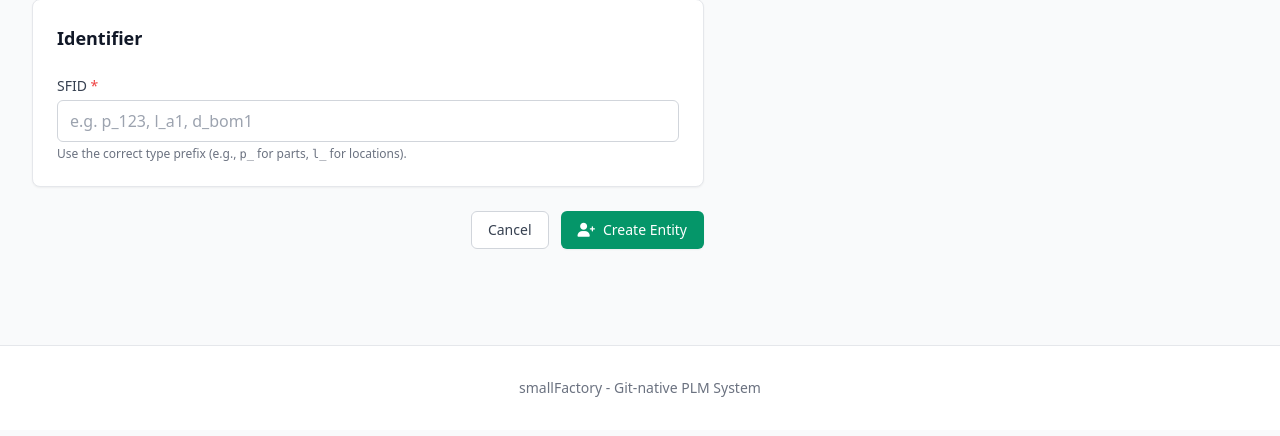
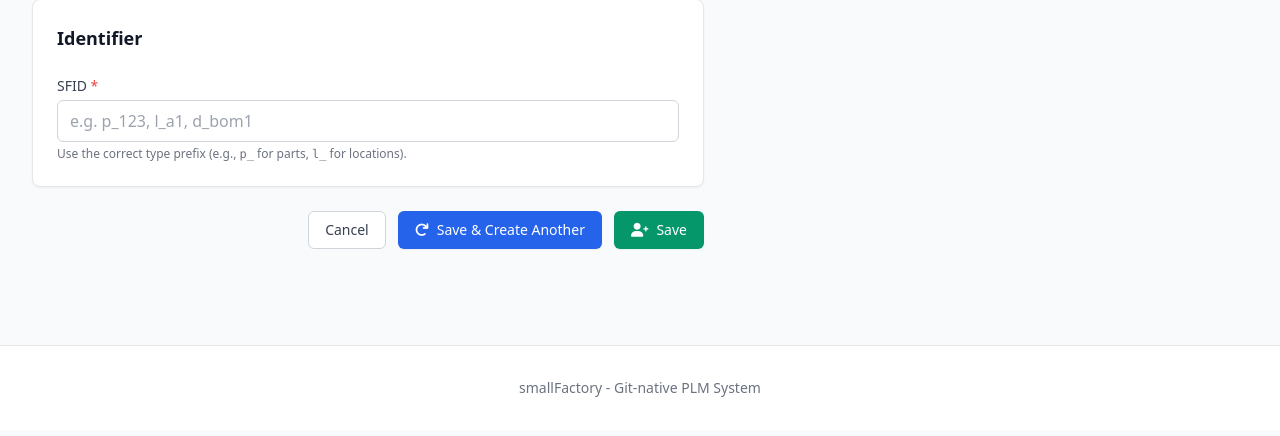
Before and after one commit to yusufm/smallfactory, a Flask app: page /entities/add in a window 1280 px wide. Shown: the part 231-667 px from the top of the page. Run offline with Flask 3, Linux system fonts and the light colour scheme; some libraries are stand-ins or nearby versions.

Commit message:
feat: add "Save & Create Another" button to entity creation form with prefix preservation

```diff
--- a/web/app.py
+++ b/web/app.py
@@ -1350,6 +1350,21 @@ def entities_add():
                 autocommit_paths=[f"entities/{sfid}"]
             )
             flash(f"Successfully created entity: {sfid}", 'success')
+            # If the user clicked "Save & Create Another", return to add form
+            action = (request.form.get('action') or '').strip()
+            if action == 'create_another':
+                # Carry over SFID type prefix (e.g., "p_") to the next create form
+                prefix = ''
+                try:
+                    if sfid:
+                        i = sfid.find('_')
+                        if i > 0 and sfid[:i].isalpha():
+                            prefix = sfid[:i+1].lower()
+                except Exception:
+                    prefix = ''
+                if prefix:
+                    return redirect(url_for('entities_add', sfid=prefix))
+                return redirect(url_for('entities_add'))
             if next_url and _is_safe_next(next_url):
                 # If caller indicated which param to update, rewrite the next URL
                 try:
--- a/web/templates/entities/add.html
+++ b/web/templates/entities/add.html
@@ -71,8 +71,11 @@
 
       <div class="flex justify-end space-x-3">
         <a href="{{ url_for('entities_list') }}" class="px-4 py-2 border border-gray-300 rounded-md text-sm font-medium text-gray-700 bg-white hover:bg-gray-50">Cancel</a>
+        <button type="submit" name="action" value="create_another" class="px-4 py-2 border border-transparent rounded-md shadow-sm text-sm font-medium text-white bg-blue-600 hover:bg-blue-700">
+          <i class="fas fa-redo mr-2"></i>Save &amp; Create Another
+        </button>
         <button type="submit" class="px-4 py-2 border border-transparent rounded-md shadow-sm text-sm font-medium text-white bg-green-600 hover:bg-green-700">
-          <i class="fas fa-user-plus mr-2"></i>Create Entity
+          <i class="fas fa-user-plus mr-2"></i>Save
         </button>
       </div>
     </form>
```
